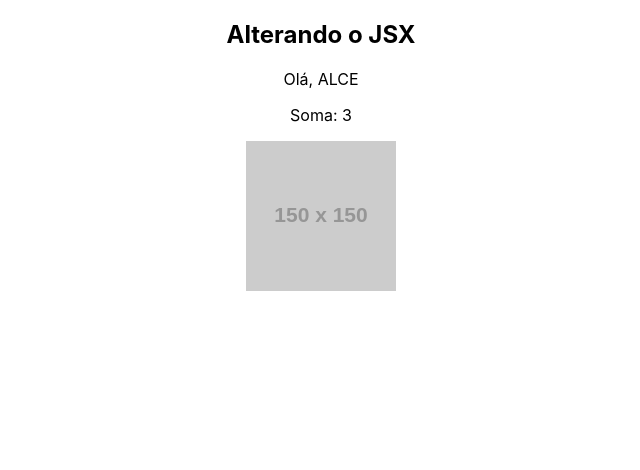
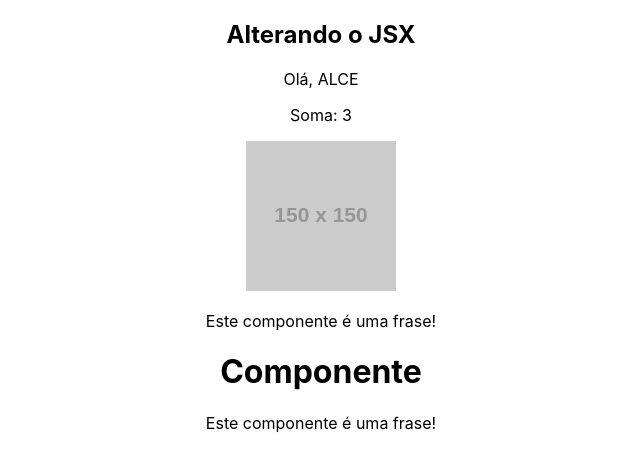
Before and after one commit to AlcindoNeto/react, a React (Create React App) app in the folder ARQUIVOS/meu-projeto/: page / in a window 1280 px wide. Shown: the top 470 px of the page, without its empty margins (319-959 px from the left). Built offline with nearby package versions, Linux system fonts and the light colour scheme.

Commit message:
Componentes JSX

```diff
--- a/ARQUIVOS/meu-projeto/src/App.js
+++ b/ARQUIVOS/meu-projeto/src/App.jsx
@@ -1,5 +1,7 @@
 import logo from './logo.svg';
 import './App.css';
+import HelloWorld from './components/HelloWorld';
+import Frase from './components/Frase'
 
 function App() {
   const name = 'Alce'
@@ -17,6 +19,7 @@ function App() {
       <p>Olá, {newName}</p>
       <p>Soma: {sum(1, 2)}</p>
       <img src={url} alt="Minha imagem"/>
+      <HelloWorld/>
     </div>
   );
 }
--- /dev/null
+++ b/ARQUIVOS/meu-projeto/src/components/Frase.jsx
@@ -0,0 +1,9 @@
+function frase(){
+    return(
+        <div>
+            <p>Este componente é uma frase!</p>
+        </div>
+    )
+}
+
+export default frase
--- /dev/null
+++ b/ARQUIVOS/meu-projeto/src/components/HelloWorld.jsx
@@ -0,0 +1,15 @@
+import Frase from './Frase'
+
+function HelloWorld(){
+
+
+    return (
+        <div>
+            <Frase/>
+            <h1>Componente</h1>
+            <Frase/>
+        </div>
+    )
+}
+
+export default HelloWorld
```
